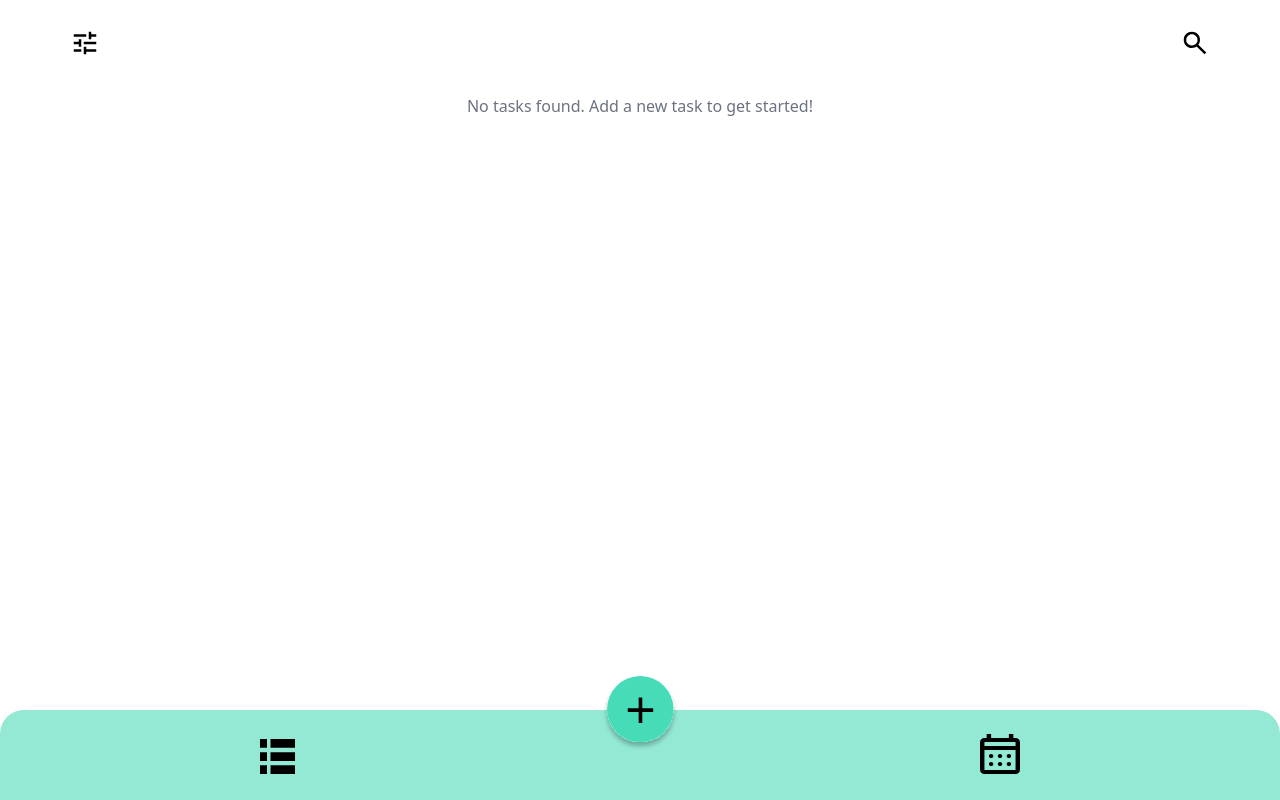
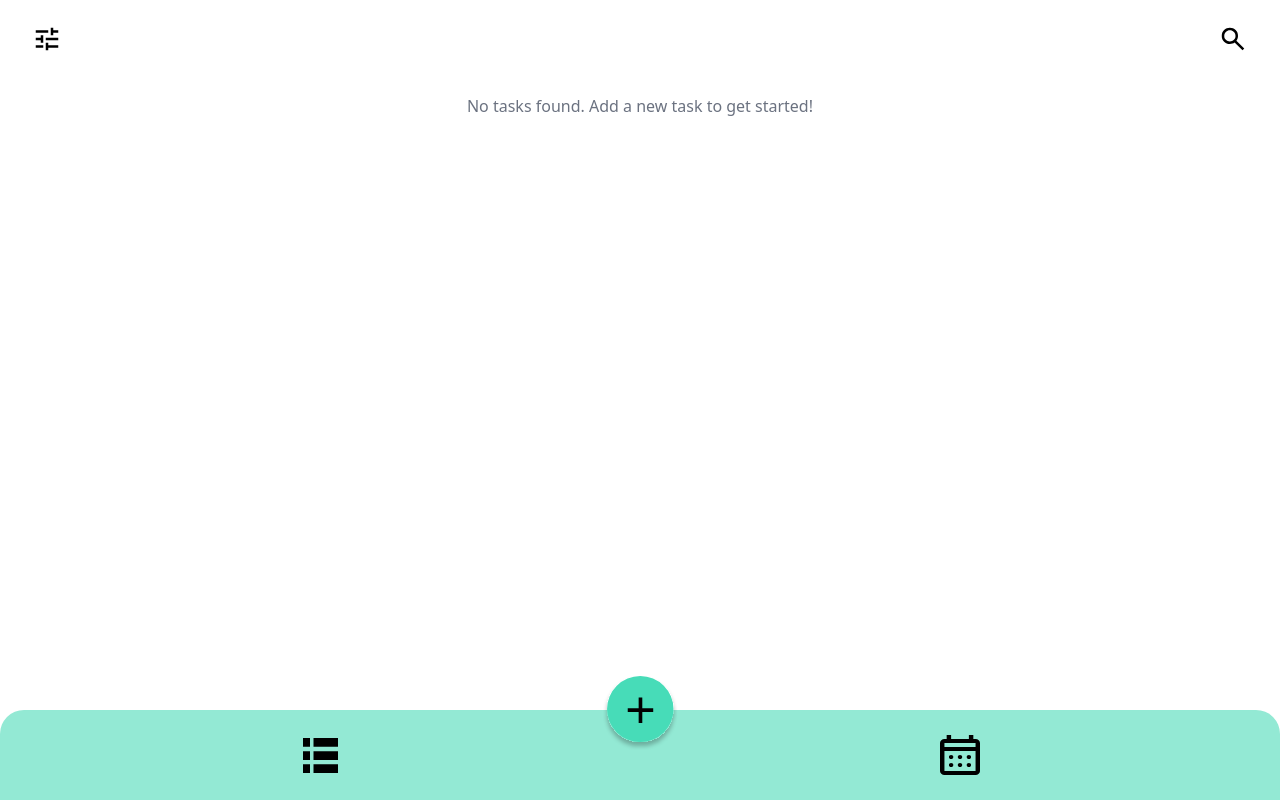
Before and after one commit to Ax3lrod/to-do-list-app, a Nuxt app: page / in a window 1280 px wide. Built offline with nearby package versions, Linux system fonts and the light colour scheme.

Commit message:
feat: fixed layouting in navbar and header, progress on filter menu

```diff
--- a/components/app_footer.vue
+++ b/components/app_footer.vue
@@ -1,23 +1,16 @@
 <!-- eslint-disable vue/html-self-closing -->
 <template>
-  <div class="relative">
-    <button>
-      <NuxtImg
-        src="/listsymbol.svg"
-        height="35"
-        width="35"
-        class="fixed left-1/2 transform -translate-x-[120px] translate-y-[35px] md:-translate-x-[225px] lg:-translate-x-[300px] xl:-translate-x-[380px]"
-      />
-    </button>
-    <button @click="goToComingSoon">
-      <NuxtImg
-        src="/calendarsymbol.svg"
-        height="40"
-        width="40"
-        class="fixed left-1/2 transform translate-x-[85px] translate-y-[30px] md:translate-x-[195px] lg:translate-x-[275px] xl:translate-x-[340px]"
-      />
-    </button>
-    <div class="w-screen bg-teal1 h-[90px] rounded-t-3xl bottom-0 z-0" />
+  <div
+    class="w-screen bg-teal1 h-[90px] rounded-t-3xl bottom-0 z-0 justify-center items-center flex"
+  >
+    <div class="w-full flex justify-center items-center">
+      <button class="flex w-full justify-center">
+        <NuxtImg src="/listsymbol.svg" height="35" width="35" class="" />
+      </button>
+      <button class="flex w-full justify-center" @click="goToComingSoon">
+        <NuxtImg src="/calendarsymbol.svg" height="40" width="40" class="" />
+      </button>
+    </div>
   </div>
   <button @click="showModal = true">
     <NuxtImg
--- a/pages/index.vue
+++ b/pages/index.vue
@@ -1,30 +1,17 @@
 <!-- eslint-disable vue/html-self-closing -->
 <template>
   <div>
-    <div>
-      <button>
-        <NuxtImg
-          src="/tuneicon.svg"
-          height="30"
-          width="30"
-          class="fixed left-[70px] mt-[10px] transform"
-        />
+    <div class="flex w-full mt-6 justify-between items-center px-8">
+      <button class="flex justify-center items-center" @click="openFilterMenu">
+        <NuxtImg src="/tuneicon.svg" height="30" width="30" class="" />
       </button>
-      <button @click="openSearchBar">
-        <NuxtImg
-          src="/searchicon.svg"
-          width="30"
-          height="30"
-          class="fixed right-[70px] mt-[10px] transform"
-        />
+      <button class="flex justify-center items-center" @click="openSearchBar">
+        <NuxtImg src="/searchicon.svg" width="30" height="30" class="" />
       </button>
     </div>
 
     <!-- search bar -->
-    <div
-      v-if="searchBar"
-      class="fixed top-[23px] left-0 right-0 ml-auto mr-auto mt-0 w-[80%]"
-    >
+    <div v-if="searchBar" class="absolute left-0 right-0 mx-auto -mt-9 w-[80%]">
       <input
         v-model="searchQuery"
         type="text"
@@ -37,7 +24,7 @@
     </div>
 
     <!-- Task List -->
-    <div class="task-list mt-[70px] mx-[20px]">
+    <div class="task-list mt-[40px] mx-[20px]">
       <div v-if="tasks.length === 0" class="text-center text-gray-500">
         No tasks found. Add a new task to get started!
       </div>
@@ -181,6 +168,51 @@
         </div>
       </div>
     </div>
+
+    <!-- Filter Menu -->
+    <div
+      v-if="filterMenu"
+      class="fixed inset-0 flex justify-center items-center z-50 bg-black bg-opacity-50"
+    >
+      <div class="bg-white p-6 rounded-lg shadow-lg w-[300px]">
+        <div class="text-xl font-semibold mb-4 justify-center text-center">
+          Filter by
+        </div>
+        <div>
+          <div class="font-semibold">Deadline</div>
+          <div class="flex w-full">
+            <div class="w-full">Farthest</div>
+            <input type="radio" class="" name="deadlinefilter" />
+          </div>
+          <div class="flex w-full">
+            <div class="w-full">Closest</div>
+            <input type="radio" class="" name="deadlinefilter" />
+          </div>
+          <div class="font-semibold mt-4">Priority</div>
+          <div class="flex w-full">
+            <div class="w-full">Highest</div>
+            <input type="radio" class="" name="priorityfilter" />
+          </div>
+          <div class="flex w-full">
+            <div class="w-full">Lowest</div>
+            <input type="radio" class="" name="priorityfilter" />
+          </div>
+        </div>
+        <div class="flex justify-between mt-4">
+          <button
+            class="bg-[#e00d0d] text-white px-4 py-2 rounded h-[40px] w-[80px]"
+          >
+            Clear
+          </button>
+          <button
+            class="bg-teal1 text-white px-4 py-2 rounded h-[40px] w-[80px]"
+            @click="closeFilterMenu"
+          >
+            Save
+          </button>
+        </div>
+      </div>
+    </div>
   </div>
 </template>
 
@@ -193,6 +225,7 @@ const currentTaskId = ref(null); // Store the ID of the current task being edite
 const searchBar = ref(false);
 const searchQuery = ref("");
 const priorityError = ref("");
+const filterMenu = ref(false);
 
 // show/hide notice
 const showNotice = ref(false);
@@ -235,6 +268,14 @@ const closeTaskMenu = () => {
 
 const openSearchBar = () => {
   searchBar.value = true;
+};
+
+const openFilterMenu = () => {
+  filterMenu.value = true;
+};
+
+const closeFilterMenu = () => {
+  filterMenu.value = false;
 };
 
 const closeSearchBar = () => {
```
